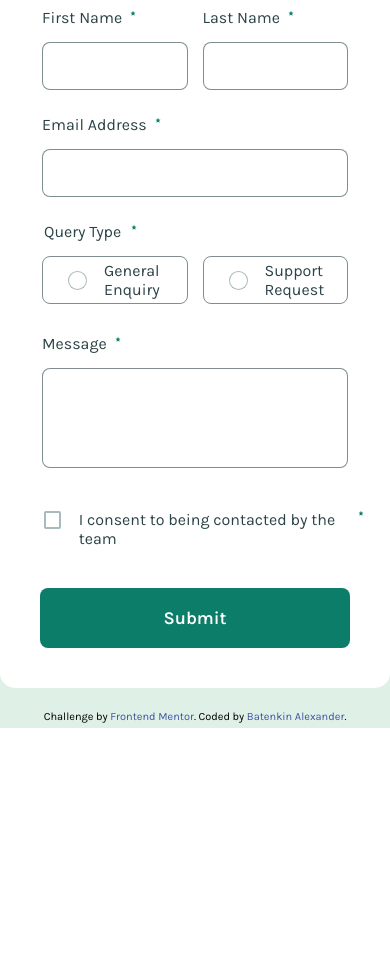
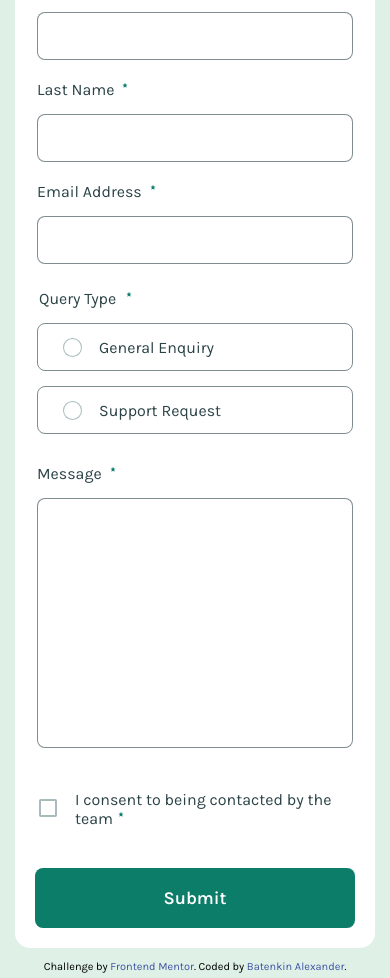
Before and after one commit to albatros444/frontendMentor45, a website with bundled scripts: page index.html in a window 390 px wide. Shown: the part 139-1117 px from the top of the page. Before the commit the page ends 867 px from the top, so only its background shows below. Built offline with nearby package versions, Linux system fonts and the light colour scheme.

Commit message:
mobile layout done

```diff
--- a/index.html
+++ b/index.html
@@ -21,6 +21,7 @@
     <title>Frontend Mentor | Contact form</title>
   </head>
   <body>
+    <!-- ////toast///// -->
     <div class="toast">
       <div class="box">
         <img src="/assets/images/icon-success-check.svg" alt="" />
@@ -29,6 +30,7 @@
       <p>Thanks for completing the form. We'll be in touch soon!</p>
     </div>
     <div class="background">
+      <!-- ////card//// -->
       <div class="card">
         <form action="">
           <h1>Contact Us</h1>
@@ -91,7 +93,7 @@
                 name="consentCheckbox"
               />
               <label for="consentCheckbox"
-                >I consent to being contacted by the team</label
+                >I consent to being contacted by the <span>team</span></label
               >
             </div>
             <p class="errorMessage">
--- a/scss/card.scss
+++ b/scss/card.scss
@@ -13,9 +13,9 @@
     .name {
       display: flex;
       gap: 15px;
-      margin-bottom: 25px;
       .inputBox {
         width: 100%;
+        margin-bottom: 20px;
         .wrongSubmit {
           border: 1px solid $red;
           & + p {
@@ -42,7 +42,7 @@
     }
     ////radio/////////
     .queryType {
-      margin-bottom: 30px;
+      margin-bottom: 15px;
       legend::after {
         content: url(/assets/images/star.svg);
         position: absolute;
@@ -65,6 +65,7 @@
           border: 1px solid hsl(187, 24%, 22%, 60%);
           height: 48px;
           width: 100%;
+          margin-bottom: 15px;
           input {
             appearance: none;
             flex-shrink: 0;
@@ -131,15 +132,31 @@
       label {
         margin-left: 15px;
         padding-top: 2px;
+        padding-right: 15px;
         cursor: pointer;
+        &:after {
+          display: none;
+        }
+        span {
+          position: relative;
+          &:after {
+            content: url(/assets/images/star.svg);
+            display: inline-block;
+            position: absolute;
+            top: -6px;
+            right: -12px;
+          }
+        }
       }
       .boxForCheck {
         display: flex;
-        align-items: start;
+        align-items: center;
+
         #consentCheckbox {
           appearance: none;
           width: 18px;
           height: 18px;
+          flex-shrink: 0;
           cursor: pointer;
           border-radius: 2px;
           border: 2px solid hsl(187, 14%, 62%, 80%);
--- a/scss/main.scss
+++ b/scss/main.scss
@@ -3,6 +3,7 @@
 @import "variables";
 @import "card";
 @import "toast";
+@import "mediaQs";
 
 .background {
   display: flex;
--- /dev/null
+++ b/scss/mediaQs.scss
@@ -0,0 +1,22 @@
+@media screen and (max-width: 600px) {
+  .background {
+    padding: 30px 15px;
+    .card {
+      margin: 0;
+      padding: 20px;
+      .name {
+        display: block;
+      }
+      .queryType {
+        .inputBox {
+          display: block;
+        }
+      }
+      .boxForMessage {
+        textarea {
+          height: 250px;
+        }
+      }
+    }
+  }
+}
--- a/scss/toast.scss
+++ b/scss/toast.scss
@@ -6,7 +6,6 @@
   padding: 25px;
   z-index: 1;
   margin-left: -220px; /////half of width ~440px
-
   border-radius: 10px;
   background-color: $gray900;
   color: $green200;
```
Also changed, not shown: dist/main.css, 1 other file.
